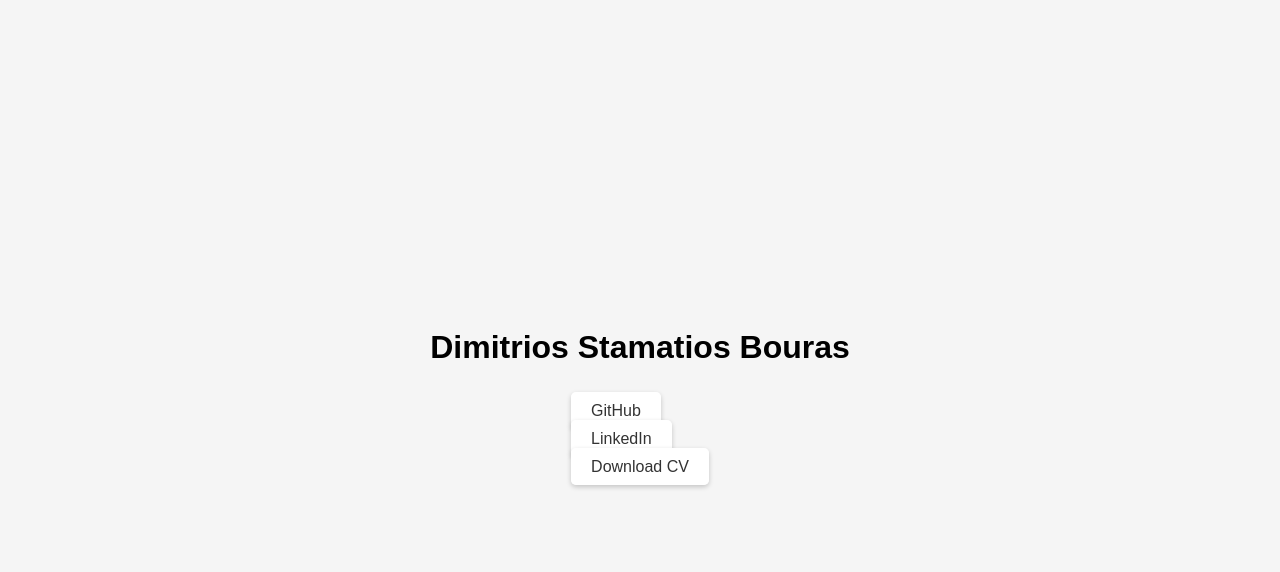
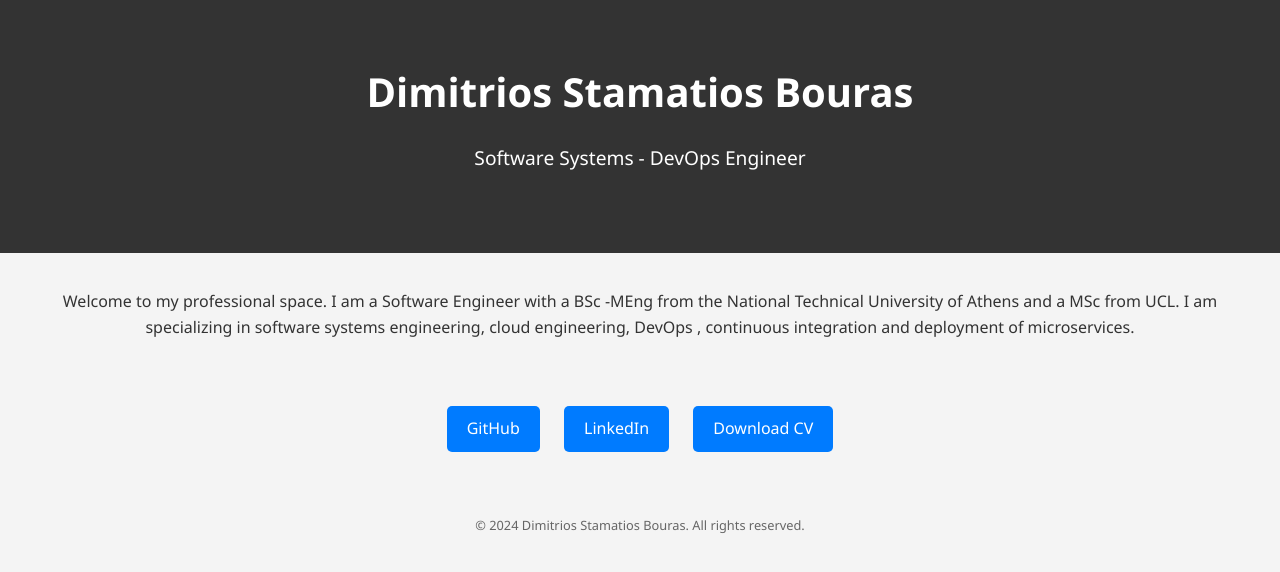
Before and after one commit to jimbou/jimbou.github.io, a plain HTML site: page index.html in a window 1280 px wide. Drawn offline with Linux system fonts and the light colour scheme.

Commit message:
site version 2

```diff
--- a/index.html
+++ b/index.html
@@ -7,15 +7,23 @@
     <link rel="stylesheet" href="style.css">
 </head>
 <body>
-    <header>
+    <section class="hero">
         <h1>Dimitrios Stamatios Bouras</h1>
-    </header>
-    <nav>
-        <ul>
-            <li><a href="https://github.com/jimbou" target="_blank">GitHub</a></li>
-            <li><a href="https://www.linkedin.com/in/dimitrios-stamatios-bouras/" target="_blank">LinkedIn</a></li>
-            <li><a href="cv.pdf" target="_blank">Download CV</a></li>
-        </ul>
-    </nav>
+        <p>Software Systems - DevOps  Engineer</p>
+    </section>
+
+    <section class="about">
+        <p>Welcome to my professional space. I am a Software Engineer with a BSc -MEng from the National Technical University of Athens and a MSc from UCL. I am specializing in software systems engineering, cloud engineering, DevOps , continuous integration and deployment of microservices.</p>
+    </section>
+
+    <section class="links">
+        <a href="https://github.com/jimbou" target="_blank" class="link-button">GitHub</a>
+        <a href="https://www.linkedin.com/in/dimitrios-stamatios-bouras" target="_blank" class="link-button">LinkedIn</a>
+        <a href="cv.pdf" target="_blank" class="link-button">Download CV</a>
+    </section>
+
+    <footer>
+        <p>&copy; 2024 Dimitrios Stamatios Bouras. All rights reserved.</p>
+    </footer>
 </body>
 </html>
--- a/style.css
+++ b/style.css
@@ -1,38 +1,49 @@
-body {
-    font-family: Arial, sans-serif;
+body, html {
     margin: 0;
     padding: 0;
-    display: flex;
-    flex-direction: column;
-    align-items: center;
-    justify-content: center;
-    min-height: 100vh;
-    background: #f5f5f5;
+    font-family: 'Segoe UI', Tahoma, Geneva, Verdana, sans-serif;
+    color: #333;
+    line-height: 1.6;
+    background-color: #f4f4f4;
 }
 
-header h1 {
+.hero {
+    background: #333;
+    color: #fff;
+    padding: 60px 0;
+    text-align: center;
+}
+
+.hero h1 {
     margin: 0;
+    font-size: 2.5rem;
+}
+
+.hero p {
+    font-size: 1.2rem;
+}
+
+.about, .links, footer {
+    text-align: center;
     padding: 20px;
 }
 
-nav ul {
-    list-style: none;
-    padding: 0;
+.link-button {
+    display: inline-block;
+    background: #007bff;
+    color: #fff;
+    padding: 10px 20px;
+    margin: 10px;
+    border-radius: 5px;
+    text-decoration: none;
+    transition: background 0.3s ease;
 }
 
-nav ul li {
-    margin: 10px;
+.link-button:hover {
+    background: #0056b3;
 }
 
-nav ul li a {
-    text-decoration: none;
-    color: #333;
-    background: #fff;
-    padding: 10px 20px;
-    border-radius: 5px;
-    box-shadow: 0 2px 5px rgba(0,0,0,0.2);
+footer p {
+    font-size: 0.8rem;
+    color: #666;
 }
-
-nav ul li a:hover {
-    background: #e9e9e9;
-}
```
